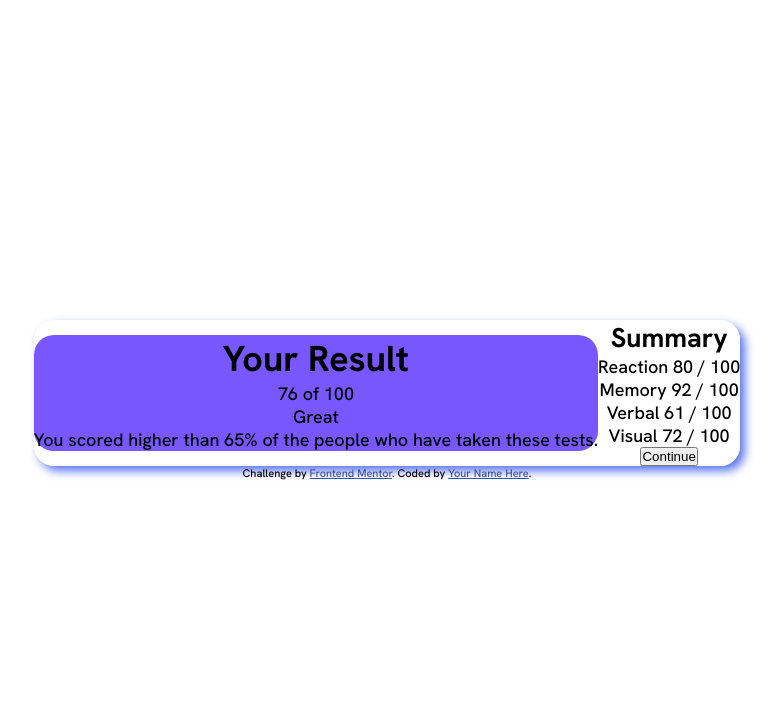
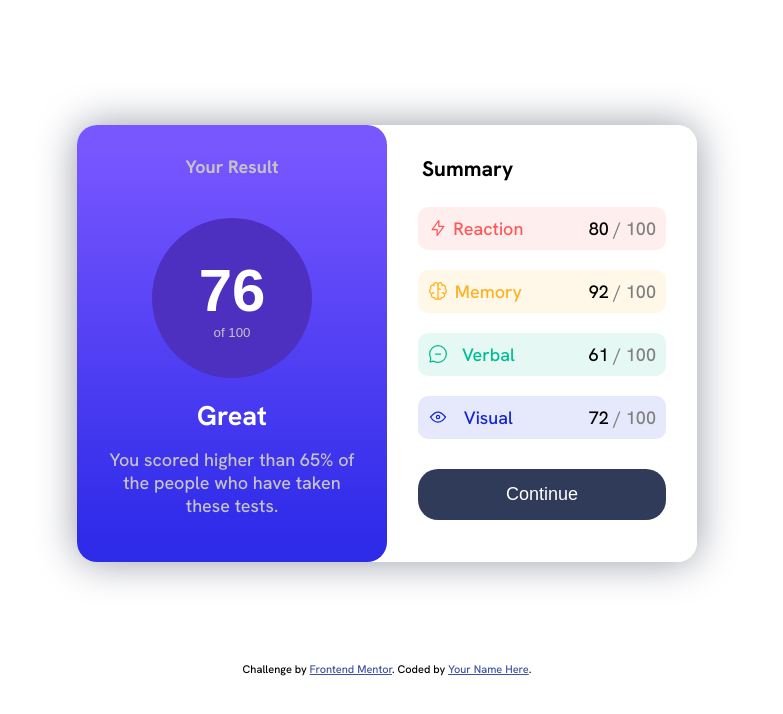
Before and after one commit to apah-dev/results-summary-component-main, a plain HTML site: page index.html in a window 1280 px wide. Shown: the whole page, without its empty margins (253-1036 px from the left). Drawn offline with Linux system fonts and the light colour scheme.

Commit message:
finished main elements, accessibility and semantics next

```diff
--- a/index.html
+++ b/index.html
@@ -41,19 +41,58 @@
         display: flex;
         flex-direction: row;
         justify-content: center;
-        align-items: center;
-        align-content: center;
         border-radius: 20px;
-        box-shadow: 5px 5px 10px hsl(228, 80%, 64%);
+        box-shadow: 0px 0px 40px hsl(229, 8%, 63%);
+        width: 620px;
       }
 
       .result {
-        background: hsl(252, 100%, 67%);
+        background-image: linear-gradient(
+          to bottom,
+          hsl(252, 100%, 67%) 5%,
+          hsl(241, 81%, 54%) 95%
+        );
         font-size: 18px;
         border-radius: 20px;
         display: flex;
         flex-direction: column;
         align-items: center;
+        width: 50%;
+      }
+
+      div.result p span {
+        font-size: 60px;
+        font-weight: bold;
+        color: white;
+        text-align: center;
+      }
+      div.result h1 {
+        color: rgb(197, 195, 195);
+        font-size: 18px;
+        margin: 30px auto;
+      }
+      div.result button {
+        background-color: hsl(252, 60%, 47%);
+        border-style: none;
+        width: 160px;
+        height: 160px;
+        border-radius: 80px;
+        margin-bottom: 20px;
+        margin-top: 10px;
+      }
+
+      div.result p {
+        color: rgb(197, 195, 195);
+        text-align: center;
+        margin: 15px 25px;
+      }
+
+      div.result h2 {
+        color: white;
+      }
+
+      #yourscore {
+        margin-bottom: 45px;
       }
 
       .summary {
@@ -63,33 +102,173 @@
         display: flex;
         flex-direction: column;
         align-items: center;
+        padding-top: 30px;
+        width: 50%;
       }
+
+      .summary h3 {
+        margin-left: -120px;
+        margin-bottom: 15px;
+      }
+
+      .reaction {
+        color: hsl(0, 100%, 67%);
+        background-color: hsl(0, 100%, 67%, 0.1);
+        border-radius: 10px;
+        border-style: none;
+        padding: 10px;
+        margin: 10px;
+        width: 80%;
+      }
+
+      .memory {
+        color: hsl(39, 100%, 56%);
+        background-color: hsl(39, 100%, 56%, 0.1);
+        border-radius: 10px;
+        border-style: none;
+        padding: 10px;
+        margin: 10px;
+        width: 80%;
+      }
+
+      .verbal {
+        color: hsl(166, 100%, 37%);
+        background-color: hsl(166, 100%, 37%, 0.1);
+        border-radius: 10px;
+        border-style: none;
+        padding: 10px;
+        margin: 10px;
+        width: 80%;
+      }
+
+      .visual {
+        color: hsl(234, 85%, 45%);
+        background-color: hsla(234, 85%, 45%, 0.1);
+        border-radius: 10px;
+        border-style: none;
+        padding: 10px;
+        margin: 10px;
+        width: 80%;
+      }
+
+      .continue {
+        width: 80%;
+        padding: 15px;
+        margin: 20px;
+        font-size: 18px;
+        border-radius: 20px;
+        border-style: none;
+        color: white;
+        background-color: hsl(224, 30%, 27%);
+      }
+
+      .reaction,
+      .memory,
+      .verbal,
+      .visual {
+        display: flex;
+        align-items: center;
+        justify-content: space-between;
+      }
+
+      #percentage {
+        margin-left: 60px;
+        color: black;
+      }
+
+      #hundred {
+        color: gray;
+      }
+
       .attribution {
         font-size: 11px;
         text-align: center;
+        margin-top: 100px;
       }
       .attribution a {
         color: hsl(228, 45%, 44%);
+      }
+
+      @media (max-width: 400px) {
+        main {
+          flex-direction: column;
+          /* justify-content: center;
+          align-items: center; */
+          padding: 0;
+          margin: 0;
+          width: 100%;
+        }
+
+        .result p {
+          padding: 0 30px;
+        }
+
+        .summary h3 {
+          margin-left: -150px;
+          margin-bottom: 15px;
+          margin-top: 15px;
+        }
+
+        .summary {
+          flex-direction: column;
+          padding: 0;
+          margin: 0;
+          width: 100%;
+        }
+
+        .result {
+          flex-direction: column;
+          justify-content: center;
+          padding: 0;
+          margin: 0;
+          width: 100%;
+        }
       }
     </style>
   </head>
   <body>
     <main>
       <div class="result">
-        <h1>Your Result</h1>
-        <p>76 of 100</p>
-        <p>Great</p>
-        <p>
-          You scored higher than 65% of the people who have taken these tests.
-        </p>
+        <div>
+          <h1>Your Result</h1>
+        </div>
+        <div>
+          <button>
+            <p><span>76</span> <br />of 100</p>
+          </button>
+        </div>
+        <div>
+          <h2>Great</h2>
+        </div>
+        <div>
+          <p id="yourscore">
+            You scored higher than 65% of the people who have taken these tests.
+          </p>
+        </div>
       </div>
+
       <div class="summary">
-        <h2>Summary</h2>
-        <p>Reaction 80 / 100</p>
-        <p>Memory 92 / 100</p>
-        <p>Verbal 61 / 100</p>
-        <p>Visual 72 / 100</p>
-        <button>Continue</button>
+        <div>
+          <h3>Summary</h3>
+        </div>
+
+        <div class="reaction">
+          <img src="./assets/images/icon-reaction.svg" alt="alt" />Reaction
+          <span id="percentage"> 80 <span id="hundred"> / 100 </span></span>
+        </div>
+        <div class="memory">
+          <img src="./assets/images/icon-memory.svg" alt="alt" />Memory
+          <span id="percentage"> 92 <span id="hundred"> / 100 </span></span>
+        </div>
+        <div class="verbal">
+          <img src="./assets/images/icon-verbal.svg" alt="alt" />Verbal
+          <span id="percentage"> 61 <span id="hundred"> / 100 </span></span>
+        </div>
+        <div class="visual">
+          <img src="./assets/images/icon-visual.svg" alt="alt" />Visual
+          <span id="percentage"> 72 <span id="hundred"> / 100 </span></span>
+        </div>
+        <button class="continue">Continue</button>
       </div>
     </main>
 
```
Also changed, not shown: 1 other file.
